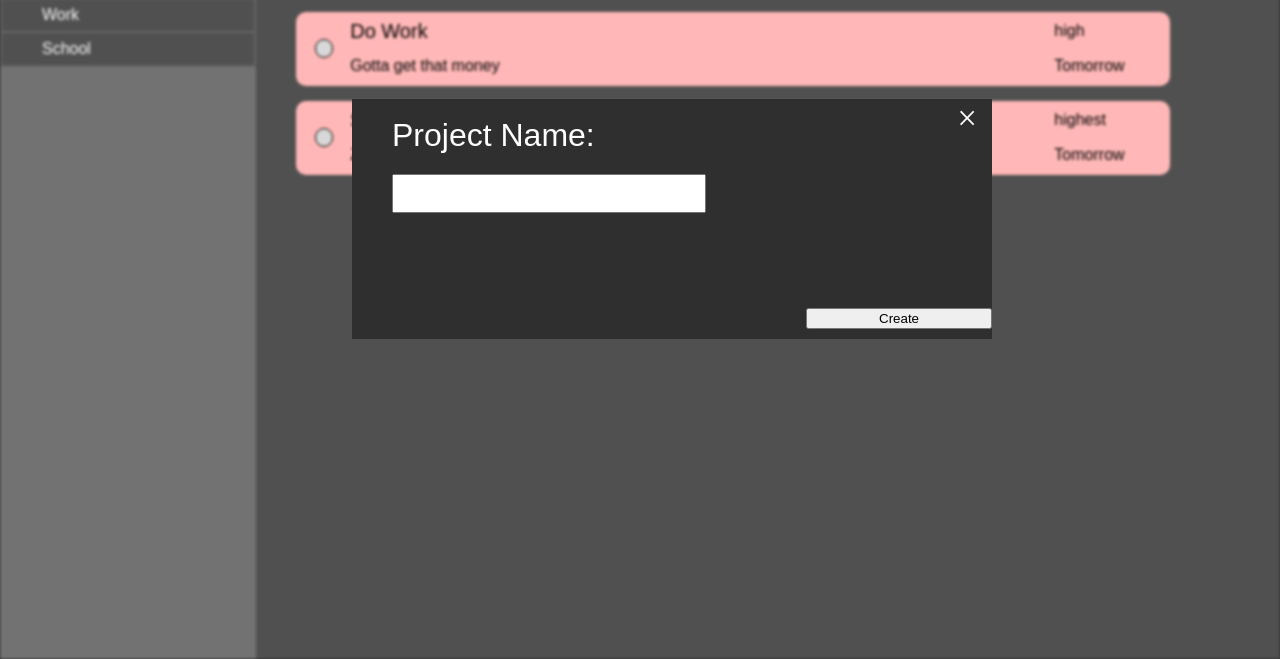
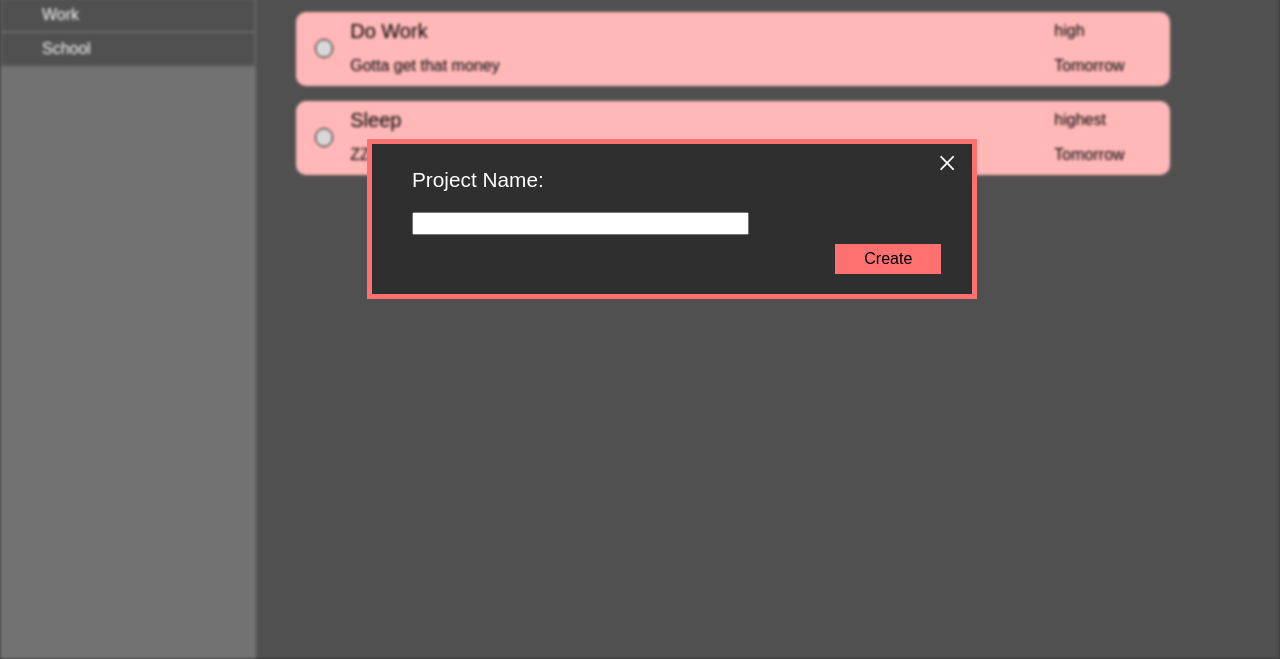
Before and after one commit to KennyGr/todo, a website built with webpack: page dist/index.html in a window 1280 px wide. Both pictures are taken after a click on the icon 214 px from the left and 100 px from the top of the page. Shown: the part 141-800 px from the top of the page. Built offline with Linux system fonts and the light colour scheme.

Commit message:
edit add-project modal style

```diff
--- a/src/modules/UI.js
+++ b/src/modules/UI.js
@@ -185,7 +185,7 @@ export const UI = (() => {
         let textColorCheck = hslLightValue.match(/(?<=,)[^,]+(?=%\))/);
 
         const root = document.querySelector(':root');
-        if (textColorCheck > (74) ) {
+        if (textColorCheck > (64) ) {
             root.style.setProperty('--text', "black");
         } else {
             root.style.setProperty('--text', "white");
@@ -456,6 +456,7 @@ export const UI = (() => {
                 let taskDate = moment(document.getElementById("task-date").value).format("YYYY/M/D");
                 console.log(taskTitle, taskDesc, taskPrio, taskDate, displayedProject)
                 Task.createTask(taskTitle, taskDesc, taskPrio, taskDate, displayedProject);
+                sidebarToggle = false;
                 renderTasks(displayedProject);
                 closeModal(taskModal);
             } else {
--- a/src/styles.css
+++ b/src/styles.css
@@ -389,9 +389,10 @@ a:active {
     bottom: 10%;
     margin: auto;
     z-index: 999;
-    height: 30%;
-    width: 50%;
+    height: 150px;
+    width: 600px;
     background-color: #2f2f2f;
+    border: var(--main) solid 5px;
     color: white;
     visibility: hidden;
 }
@@ -408,22 +409,46 @@ a:active {
 }
 
 .create-project-form {
+    display: flex;
+    flex-direction: column;
+    justify-content: start;
+
     grid-area: 1 / 1 / 3 / 3;
-    font-size: 2rem;
-    padding: 18px 40px;
+
+    font-size: 1.3rem;
+    padding: 24px 40px;
 }
 
 .project-name {
     margin-top: 20px;
-    width: 60%;
-    height: 20%
+    width: 70%;
+    height: 20%;
+    font-size: 22px;
 }
 
 .create-project-button {
-    grid-area: 3 / 2 / 4 / 4;
+    grid-area: 2 / 2 / 3 / 4;
 
-    margin: 10px 0px;
-    max-width: 100%;
+    margin-top: 60px;
+    margin-left: 40px;
+    max-width: 60%;
+    height: 30px;
+
+    background-color: var(--main);
+    border: none;
+    color: var(--text);
+    text-align: center;
+    text-decoration: none;
+    display: inline-block;
+    font-size: 16px;
+}
+
+.create-project-button:hover {
+    background-color: var(--sub);
+}
+
+.create-project-button:active {
+    transform: scale(0.98);
 }
 
 .task-modal {
@@ -457,6 +482,8 @@ a:active {
 .blur {
     filter: blur(1.8px);
     pointer-events: none;
+
+    transition: filter .2s ease-in-out;
 }
 
 .x-button {
```
Also changed, not shown: dist/main.js.
